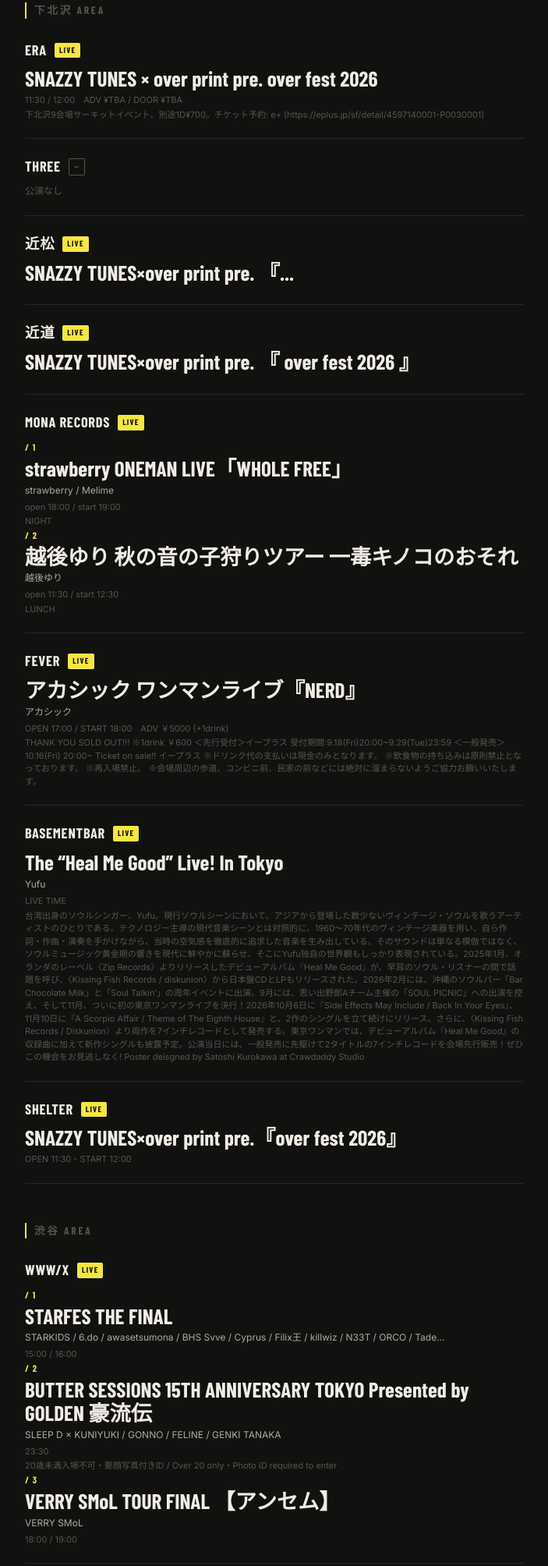
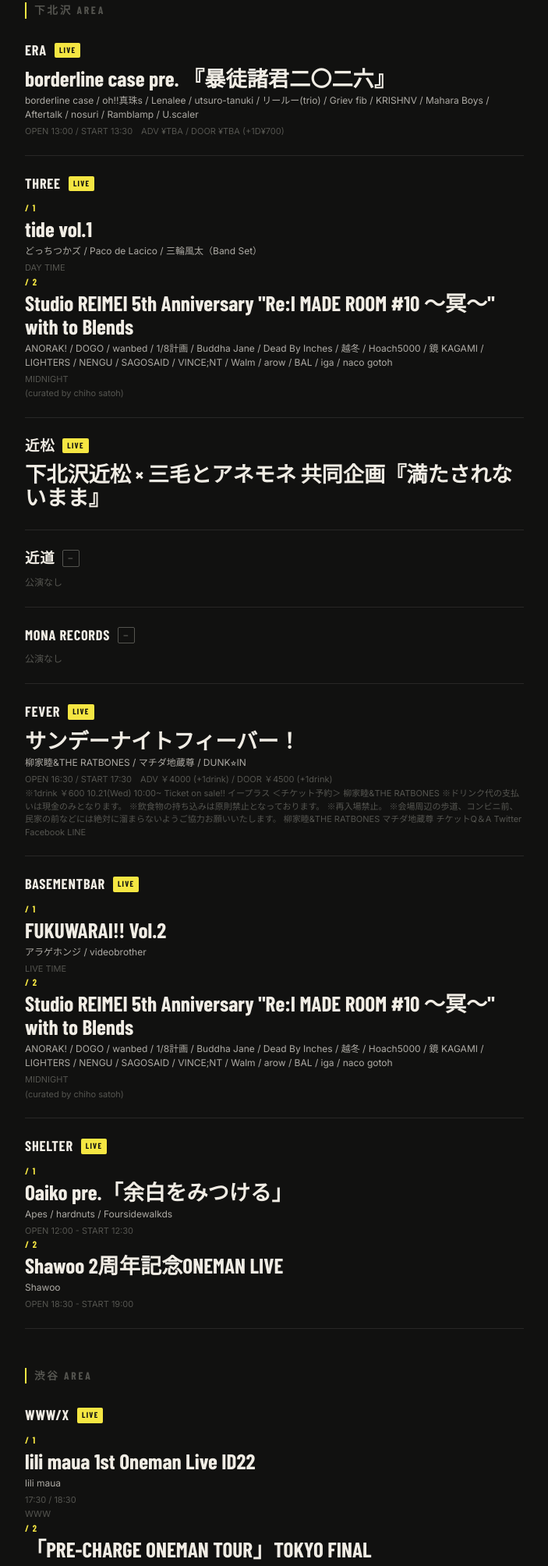
Before and after one commit to thistimecloud/livehouse-notifier, a plain HTML site: page docs/index.html in a window 1280 px wide. Shown: the part 345-2353 px from the top of the page at 78% size, without its empty margins (288-991 px from the left). Drawn offline with nearby package versions, Linux system fonts and the light colour scheme; a web font is replaced by a local one.

Commit message:
Update live schedule [2026-11-22]

```diff
--- a/docs/index.html
+++ b/docs/index.html
@@ -139,7 +139,7 @@
   <header>
     <h1 class="site-title">今日の<br>ライブ</h1>
     <p class="site-subtitle">Tokyo Live Schedule</p>
-    <p class="site-date">2026.11.21 (土)</p>
+    <p class="site-date">2026.11.22 (日)</p>
   </header>
   <main><div class="category-header">下北沢 AREA</div>
             <div class="row">
@@ -147,112 +147,126 @@
                 <a href="http://s-era.jp/schedule" target="_blank" class="venue-link">ERA</a>
                 <span class="badge badge-live">LIVE</span>
               </div>
-              <div class="row-body"><p class="ev-title">SNAZZY TUNES × over print pre. over fest 2026</p><p class="ev-meta">11:30 / 12:00　ADV ¥TBA / DOOR ¥TBA</p><p class="ev-meta">下北沢9会場サーキットイベント。別途1D¥700。チケット予約: e+ (https://eplus.jp/sf/detail/4597140001-P0030001)</p></div>
+              <div class="row-body"><p class="ev-title">borderline case pre. 『暴徒諸君二〇二六』</p><p class="ev-artists">borderline case / oh!!真珠s / Lenalee / utsuro-tanuki / リールー(trio) / Griev fib / KRISHNV / Mahara Boys / Aftertalk / nosuri / Ramblamp / U.scaler</p><p class="ev-meta">OPEN 13:00 / START 13:30　ADV ¥TBA / DOOR ¥TBA (+1D¥700)</p></div>
             </div>
             <div class="row">
               <div class="row-head">
                 <a href="https://toos.co.jp/3/" target="_blank" class="venue-link">Three</a>
+                <span class="badge badge-live">LIVE</span>
+              </div>
+              <div class="row-body"><p class="ev-num">/ 1</p><p class="ev-title">tide vol.1</p><p class="ev-artists">どっちつかズ / Paco de Lacico / 三輪風太（Band Set）</p><p class="ev-meta">DAY TIME</p><p class="ev-num">/ 2</p><p class="ev-title">Studio REIMEI 5th Anniversary "Re:I MADE ROOM #10 ～冥～" with to Blends</p><p class="ev-artists">ANORAK! / DOGO / wanbed / 1/8計画 / Buddha Jane / Dead By Inches / 越冬 / Hoach5000 / 鏡 KAGAMI / LIGHTERS / NENGU / SAGOSAID / VINCE;NT / Walm / arow / BAL / iga / naco gotoh</p><p class="ev-meta">MIDNIGHT</p><p class="ev-meta">(curated by chiho satoh)</p></div>
+            </div>
+            <div class="row">
+              <div class="row-head">
+                <a href="https://chikamatsu-nite.com/schedule/" target="_blank" class="venue-link">近松</a>
+                <span class="badge badge-live">LIVE</span>
+              </div>
+              <div class="row-body"><p class="ev-title">下北沢近松 × 三毛とアネモネ 共同企画『満たされないまま』</p></div>
+            </div>
+            <div class="row">
+              <div class="row-head">
+                <a href="https://chikamichi-otemae.com/chikamichi/" target="_blank" class="venue-link">近道</a>
                 <span class="badge badge-off">—</span>
               </div>
               <div class="row-body"><p class="no-live">公演なし</p></div>
             </div>
             <div class="row">
               <div class="row-head">
-                <a href="https://chikamatsu-nite.com/schedule/" target="_blank" class="venue-link">近松</a>
-                <span class="badge badge-live">LIVE</span>
+                <a href="https://www.mona-records.com/" target="_blank" class="venue-link">mona records</a>
+                <span class="badge badge-off">—</span>
               </div>
-              <div class="row-body"><p class="ev-title">SNAZZY TUNES×over print pre. 『...</p></div>
-            </div>
-            <div class="row">
-              <div class="row-head">
-                <a href="https://chikamichi-otemae.com/chikamichi/" target="_blank" class="venue-link">近道</a>
-                <span class="badge badge-live">LIVE</span>
-              </div>
-              <div class="row-body"><p class="ev-title">SNAZZY TUNES×over print pre. 『 over fest 2026 』</p></div>
-            </div>
-            <div class="row">
-              <div class="row-head">
-                <a href="https://www.mona-records.com/" target="_blank" class="venue-link">mona records</a>
-                <span class="badge badge-live">LIVE</span>
-              </div>
-              <div class="row-body"><p class="ev-num">/ 1</p><p class="ev-title">strawberry ONEMAN LIVE「WHOLE FREE」</p><p class="ev-artists">strawberry / Melime</p><p class="ev-meta">open 18:00 / start 19:00</p><p class="ev-meta">NIGHT</p><p class="ev-num">/ 2</p><p class="ev-title">越後ゆり 秋の音の子狩りツアー 一毒キノコのおそれ</p><p class="ev-artists">越後ゆり</p><p class="ev-meta">open 11:30 / start 12:30</p><p class="ev-meta">LUNCH</p></div>
+              <div class="row-body"><p class="no-live">公演なし</p></div>
             </div>
             <div class="row">
               <div class="row-head">
                 <a href="https://www.fever-popo.com/" target="_blank" class="venue-link">FEVER</a>
                 <span class="badge badge-live">LIVE</span>
               </div>
-              <div class="row-body"><p class="ev-title">アカシック ワンマンライブ『NERD』</p><p class="ev-artists">アカシック</p><p class="ev-meta">OPEN 17:00 / START 18:00　ADV ￥5000 (+1drink)</p><p class="ev-meta">THANK YOU SOLD OUT!!! ※1drink ￥600 ＜先行受付＞イープラス 受付期間:9.18(Fri)20:00~9.29(Tue)23:59 ＜一般発売＞10.16(Fri) 20:00~ Ticket on sale!! イープラス ※ドリンク代の支払いは現金のみとなります。 ※飲食物の持ち込みは原則禁止となっております。 ※再入場禁止。 ※会場周辺の歩道、コンビニ前、民家の前などには絶対に溜まらないようご協力お願いいたします。</p></div>
+              <div class="row-body"><p class="ev-title">サンデーナイトフィーバー！</p><p class="ev-artists">柳家睦&THE RATBONES / マチダ地蔵尊 / DUNK⭐︎IN</p><p class="ev-meta">OPEN 16:30 / START 17:30　ADV ￥4000 (+1drink) / DOOR ￥4500 (+1drink)</p><p class="ev-meta">※1drink ￥600
+10.21(Wed) 10:00~ Ticket on sale!!
+イープラス
+＜チケット予約＞
+柳家睦&THE RATBONES
+※ドリンク代の支払いは現金のみとなります。
+※飲食物の持ち込みは原則禁止となっております。
+※再入場禁止。
+※会場周辺の歩道、コンビニ前、民家の前などには絶対に溜まらないようご協力お願いいたします。
+柳家睦&THE RATBONES
+マチダ地蔵尊
+チケットQ＆A
+Twitter
+Facebook
+LINE</p></div>
             </div>
             <div class="row">
               <div class="row-head">
                 <a href="https://toos.co.jp/basementbar/" target="_blank" class="venue-link">BASEMENTBAR</a>
                 <span class="badge badge-live">LIVE</span>
               </div>
-              <div class="row-body"><p class="ev-title">The “Heal Me Good” Live! In Tokyo</p><p class="ev-artists">Yufu</p><p class="ev-meta">LIVE TIME</p><p class="ev-meta">台湾出身のソウルシンガー、Yufu。現行ソウルシーンにおいて、アジアから登場した数少ないヴィンテージ・ソウルを歌うアーティストのひとりである。テクノロジー主導の現代音楽シーンとは対照的に、1960～70年代のヴィンテージ楽器を用い、自ら作詞・作曲・演奏を手がけながら、当時の空気感を徹底的に追求した音楽を生み出している。そのサウンドは単なる模倣ではなく、ソウルミュージック黄金期の響きを現代に鮮やかに蘇らせ、そこにYufu独自の世界観もしっかり表現されている。2025年1月、オランダのレーベル〈Zip Records〉よりリリースしたデビューアルバム『Heal Me Good』が、早耳のソウル・リスナーの間で話題を呼び、〈Kissing Fish Records / diskunion〉から日本盤CDとLPもリリースされた。2026年2月には、沖縄のソウルバー「Bar Chocolate Milk」と「Soul Talkin’」の周年イベントに出演。9月には、思い出野郎Aチーム主催の「SOUL PICNIC」への出演を控え、そして11月、ついに初の東京ワンマンライブを決行！2026年10月6日に『Side Effects May Include / Back In Your Eyes』、11月10日に『A Scorpio Affair / Theme of The Eighth House』と、2作のシングルを立て続けにリリース。さらに、〈Kissing Fish Records / Diskunion〉より両作を7インチレコードとして発売する。東京ワンマンでは、デビューアルバム『Heal Me Good』の収録曲に加えて新作シングルも披露予定。公演当日には、一般発売に先駆けて2タイトルの7インチレコードを会場先行販売！ぜひこの機会をお見逃しなく! Poster deisgned by Satoshi Kurokawa at Crawdaddy Studio</p></div>
+              <div class="row-body"><p class="ev-num">/ 1</p><p class="ev-title">FUKUWARAI!! Vol.2</p><p class="ev-artists">アラゲホンジ / videobrother</p><p class="ev-meta">LIVE TIME</p><p class="ev-num">/ 2</p><p class="ev-title">Studio REIMEI 5th Anniversary "Re:I MADE ROOM #10 ～冥～" with to Blends</p><p class="ev-artists">ANORAK! / DOGO / wanbed / 1/8計画 / Buddha Jane / Dead By Inches / 越冬 / Hoach5000 / 鏡 KAGAMI / LIGHTERS / NENGU / SAGOSAID / VINCE;NT / Walm / arow / BAL / iga / naco gotoh</p><p class="ev-meta">MIDNIGHT</p><p class="ev-meta">(curated by chiho satoh)</p></div>
             </div>
             <div class="row">
               <div class="row-head">
                 <a href="https://www.loft-prj.co.jp/schedule/shelter/" target="_blank" class="venue-link">SHELTER</a>
                 <span class="badge badge-live">LIVE</span>
               </div>
-              <div class="row-body"><p class="ev-title">SNAZZY TUNES×over print pre.『over fest 2026』</p><p class="ev-meta">OPEN 11:30 - START 12:00</p></div>
+              <div class="row-body"><p class="ev-num">/ 1</p><p class="ev-title">Oaiko pre.「余白をみつける」</p><p class="ev-artists">Apes / hardnuts / Foursidewalkds</p><p class="ev-meta">OPEN 12:00 - START 12:30</p><p class="ev-num">/ 2</p><p class="ev-title">Shawoo 2周年記念ONEMAN LIVE</p><p class="ev-artists">Shawoo</p><p class="ev-meta">OPEN 18:30 - START 19:00</p></div>
             </div><div class="category-header">渋谷 AREA</div>
             <div class="row">
               <div class="row-head">
                 <a href="https://www-shibuya.jp/schedule/" target="_blank" class="venue-link">WWW/X</a>
                 <span class="badge badge-live">LIVE</span>
               </div>
-              <div class="row-body"><p class="ev-num">/ 1</p><p class="ev-title">STARFES THE FINAL</p><p class="ev-artists">STARKIDS / 6.do / awasetsumona / BHS Svve / Cyprus / Filix王 / killwiz / N33T / ORCO / Tade...</p><p class="ev-meta">15:00 / 16:00</p><p class="ev-num">/ 2</p><p class="ev-title">BUTTER SESSIONS 15TH ANNIVERSARY TOKYO Presented by GOLDEN 豪流伝</p><p class="ev-artists">SLEEP D × KUNIYUKI / GONNO / FELINE / GENKI TANAKA</p><p class="ev-meta">23:30</p><p class="ev-meta">20歳未満入場不可・要顔写真付きID / Over 20 only・Photo ID required to enter</p><p class="ev-num">/ 3</p><p class="ev-title">VERRY SMoL TOUR FINAL 【アンセム】</p><p class="ev-artists">VERRY SMoL</p><p class="ev-meta">18:00 / 19:00</p></div>
+              <div class="row-body"><p class="ev-num">/ 1</p><p class="ev-title">lili maua 1st Oneman Live ID22</p><p class="ev-artists">lili maua</p><p class="ev-meta">17:30 / 18:30</p><p class="ev-meta">WWW</p><p class="ev-num">/ 2</p><p class="ev-title">「PRE-CHARGE ONEMAN TOUR」TOKYO FINAL</p><p class="ev-artists">DIV</p><p class="ev-meta">16:30 / 17:15</p><p class="ev-meta">WWW X</p></div>
             </div>
             <div class="row">
               <div class="row-head">
                 <a href="https://shibuya-o.com/crest/schedule/" target="_blank" class="venue-link">O-Crest</a>
                 <span class="badge badge-live">LIVE</span>
               </div>
-              <div class="row-body"><p class="ev-num">/ 1</p><p class="ev-title">WASURENA 川又 あん奈 生誕祭</p><p class="ev-artists">WASURENA</p><p class="ev-meta">OPEN 11:15 / START 12:15</p><p class="ev-num">/ 2</p><p class="ev-title">折原伊桜 BAND-SET ONEMAN LIVE 「オハイオ集会」</p><p class="ev-artists">折原伊桜</p><p class="ev-meta">OPEN 17:30 / START 18:30</p></div>
+              <div class="row-body"><p class="ev-num">/ 1</p><p class="ev-title">AKANECLUB.単独公演</p><p class="ev-artists">AKANECLUB.</p><p class="ev-meta">OPEN 12:00 / START 12:30</p><p class="ev-meta">SOLD OUT</p><p class="ev-num">/ 2</p><p class="ev-title">New Single「大丈夫」リリース 『お前も虎になれ！〜復活！東名阪タイマンツアー〜』</p><p class="ev-artists">虎の子ラミー / ビレッジマンズストア</p><p class="ev-meta">OPEN 18:00 / START 18:30</p></div>
             </div>
             <div class="row">
               <div class="row-head">
                 <a href="https://tokio.world/schedule" target="_blank" class="venue-link">TOKIO TOKYO</a>
-                <span class="badge badge-off">—</span>
+                <span class="badge badge-live">LIVE</span>
               </div>
-              <div class="row-body"><p class="no-live">公演なし</p></div>
+              <div class="row-body"><p class="ev-title">JIMワンマンライブinTokyo</p><p class="ev-artists">JIM</p></div>
             </div>
             <div class="row">
               <div class="row-head">
                 <a href="https://www.club-quattro.com/shibuya/" target="_blank" class="venue-link">渋谷クラブクアトロ</a>
                 <span class="badge badge-live">LIVE</span>
               </div>
-              <div class="row-body"><p class="ev-title">YONA YONA WEEKENDERS 7th EP "OMOIDE NO YOKAN" Release Tour</p><p class="ev-artists">YONA YONA WEEKENDERS</p><p class="ev-meta">17:00 / 18:00　前売 ￥5,500</p><p class="ev-meta">お問い合わせ先 SMASH / TEL:03-3444-6751</p></div>
+              <div class="row-body"><p class="ev-title">Cloudy LIVE 2026</p><p class="ev-artists">Cloudy</p><p class="ev-meta">16:00 / 17:00　前売 ￥3,900 / 当日 ￥4,400</p><p class="ev-meta">お問い合わせ先 HOTSTUFF PROMOTION / TEL:050-5211-6077</p></div>
             </div><div class="category-header">新宿 AREA</div>
             <div class="row">
               <div class="row-head">
                 <a href="https://9spices.rinky.info/schedule/" target="_blank" class="venue-link">Nine Spices</a>
                 <span class="badge badge-live">LIVE</span>
               </div>
-              <div class="row-body"><p class="ev-num">/ 1</p><p class="ev-title">透明ジンジャー 1st E.P Release Party “白い街を出たら”</p><p class="ev-artists">透明ジンジャー / 晩年 / なみの花堂 / Planque</p><p class="ev-meta">OPEN 11:30 / START 11:50　ADV ￥2,500 / DOOR ￥3,000 (+1drink)</p><p class="ev-meta">U24 ¥1,500</p><p class="ev-num">/ 2</p><p class="ev-title">KENNY BAKER “Fighting The Crave For Self-Destruction” Release Tour Final</p><p class="ev-artists">KENNY BAKER / teensmoker / DAIEI SPRAY / herpiano / quizkid</p><p class="ev-meta">OPEN 17:30 / START 18:00　ADV ￥2,500 / DOOR ￥3,000 (+1drink)</p></div>
+              <div class="row-body"><p class="ev-title">HALL RENTAL EVENT</p><p class="ev-meta">未定 / 未定　未定 / 未定</p><p class="ev-meta">+1drink¥700</p></div>
             </div>
             <div class="row">
               <div class="row-head">
                 <a href="https://shinjuku-marble.com/schedule/" target="_blank" class="venue-link">新宿Marble</a>
-                <span class="badge badge-off">—</span>
+                <span class="badge badge-live">LIVE</span>
               </div>
-              <div class="row-body"><p class="no-live">公演なし</p></div>
+              <div class="row-body"><p class="ev-title">【即日満枠御礼】神々のゴライコーズ free short one-man 「NO MONEY OK！」</p><p class="ev-artists">神々のゴライコーズ / ★お茶割り飲み放隊★ / オフィスカジュアルズ / ★？？？FREE★ / 服部伊作(ドン・マルティネス)</p><p class="ev-meta">9:00 PM - 10:00 PM　無料</p><p class="ev-meta">即日満枠御礼</p></div>
             </div><div class="category-header">その他 AREA</div>
             <div class="row">
               <div class="row-head">
                 <a href="http://warp.rinky.info/schedules" target="_blank" class="venue-link">吉祥寺WARP</a>
                 <span class="badge badge-live">LIVE</span>
               </div>
-              <div class="row-body"><p class="ev-title">終日ホールレンタル！</p></div>
+              <div class="row-body"><p class="ev-title">終日ホールレンタル！</p><p class="ev-meta">終日ホールレンタル！</p></div>
             </div>
             <div class="row">
               <div class="row-head">
                 <a href="https://www.liquidroom.net/schedule" target="_blank" class="venue-link">恵比寿リキッドルーム</a>
                 <span class="badge badge-live">LIVE</span>
               </div>
-              <div class="row-body"><p class="ev-title">⼭嵐 ツアー “スペースフラワー2026”</p><p class="ev-artists">山嵐 / The BONEZ</p><p class="ev-meta">OPEN 17:30 / START 18:30　ADV ¥4,400 (税込・ドリンクチャージ別)</p></div>
+              <div class="row-body"><p class="ev-title">Seasons of Love Tour 2026</p><p class="ev-artists">Riddim Saunter</p><p class="ev-meta">OPEN 17:00 / START 18:00　ADV ¥5,000 (税込・ドリンクチャージ別) / ライブ盤LP付きチケット ¥15,000 (税込・ドリンクチャージ別)</p></div>
             </div>
   </main>
   <footer>Auto-generated by GitHub Actions &amp; Gemini AI</footer>
```
